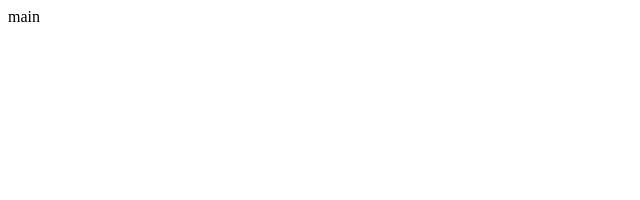
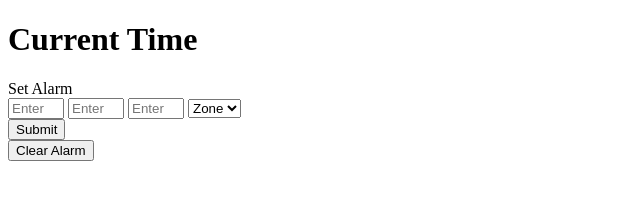
Before and after one commit to Abhay-Bajaj/Abhay-Bajaj-2.github.io, a plain HTML site: page index.html in a window 1280 px wide. Shown: the whole page, without its empty margins (0-640 px from the left). Drawn offline with Linux system fonts and the light colour scheme.

Commit message:
Initial commit

```diff
--- a/index.html
+++ b/index.html
@@ -1 +1,57 @@
-main
+<!DOCTYPE html>
+<html>
+  <head>
+    <title>Parcel Sandbox</title>
+  </head>
+  <body>
+    <div id="app">
+      <h1>Current Time</h1>
+      <div id="current-time"></div>
+      <div class="create-alarm">
+        <div>Set Alarm</div>
+        <div class="form-actions">
+          <form>
+            <div class="alarm-inputs">
+              <input
+                type="number"
+                name="hour"
+                placeholder="Enter hours"
+                min="0"
+                max="12"
+                required
+              />
+              <input
+                type="number"
+                name="min"
+                min="0"
+                max="60"
+                placeholder="Enter minutes"
+                required
+              />
+              <input
+                type="number"
+                name="sec"
+                min="0"
+                max="60"
+                placeholder="Enter seconds"
+                required
+              />
+              <select name="zone" required>
+                <option value="" selected disabled>Zone</option>
+                <option value="AM">AM</option>
+                <option value="PM">PM</option>
+              </select>
+            </div>
+            <button>Submit</button>
+          </form>
+        </div>
+      </div>
+    </div>
+    <div id="active-alarm">
+      <div id="alarm-text"></div>
+      <button id="clear-alarm">Clear Alarm</button>
+    </div>
+    <audio id="alarm-audio"></audio>
+    <script src="main.js"></script>
+  </body>
+</html>
--- /dev/null
+++ b/main.js
@@ -0,0 +1 @@
+Stopwatch
```
